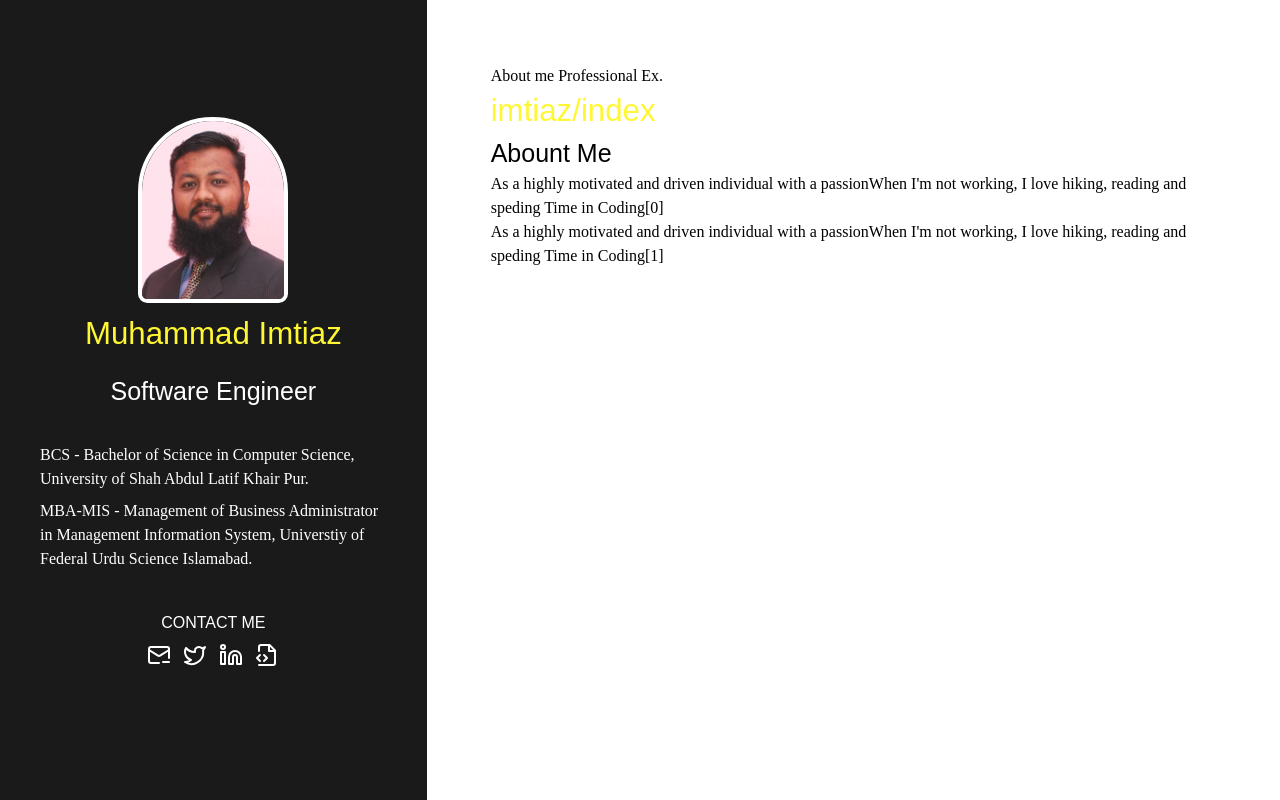
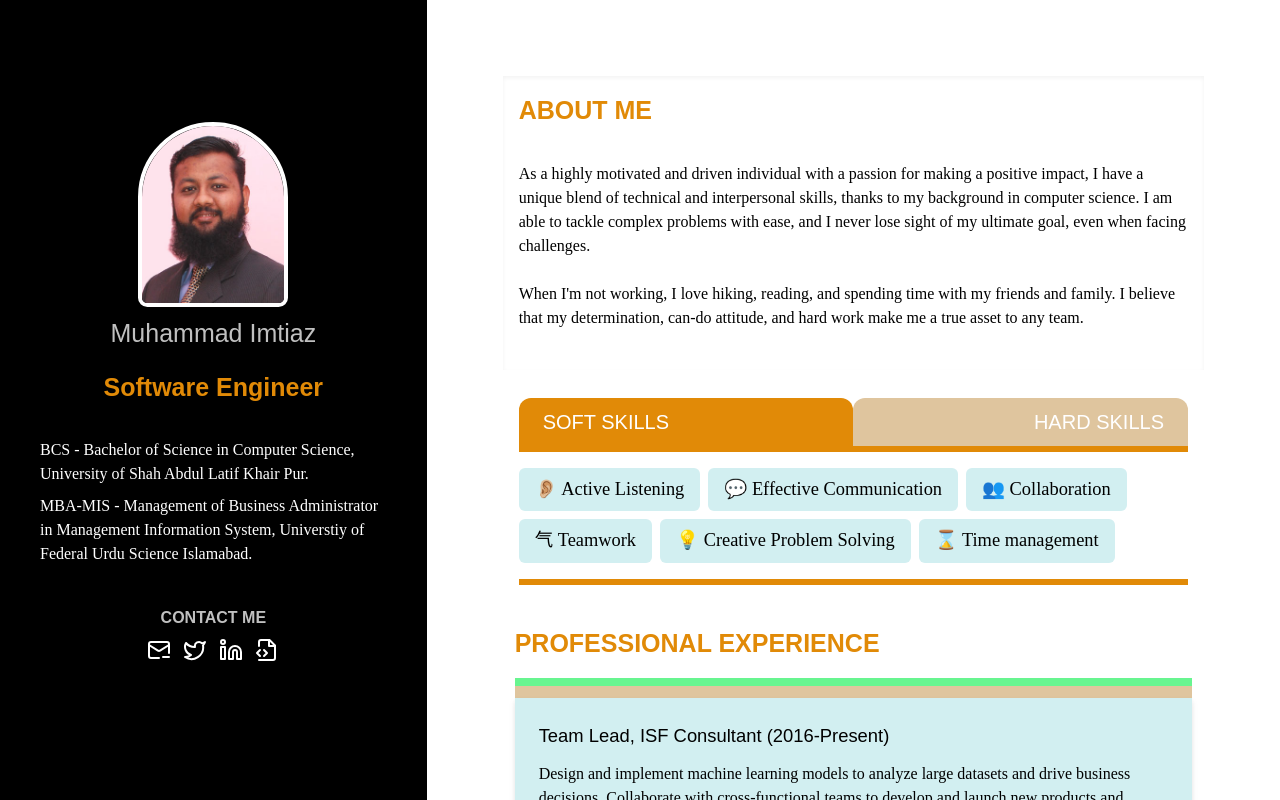
Before and after one commit to imtiazss/portfolio-app, a Next.js app: page / in a window 1280 px wide. Shown: the top 800 px of the page. Built offline with nearby package versions, Linux system fonts and the light colour scheme.

Commit message:
Commit updated project

```diff
--- a/app/component/about-me.jsx
+++ b/app/component/about-me.jsx
@@ -1,12 +1,25 @@
-import React from "react";
+import {React , useId} from "react";
+import Skills   from "@/app/component/skills"
 
-const AboutMe =({data})=> {
+const AboutMe =({data, skills})=> {
     const {title,body} =data;
+    const id = useId();
     return (
         <div>
-            <h2>{title}</h2>
-            <p>{body}[0]</p>
-            <p>{body}[1]</p>
+            <section className="shadow-inner hover:shadow-lg m-3 p-4">
+                <h2 className="mb-8"> {title}</h2>
+                {body?.map((el, i) => (
+                    <p key={`${id}_${i}`} className="mb-6">
+                        {el}
+                    </p>
+                    ))}
+
+
+
+            </section>
+            <section className=" m-3 p-4">
+                <Skills data ={skills} />
+            </section>
         </div>
     )
 }
--- /dev/null
+++ b/app/component/professionalExperioence.jsx
@@ -0,0 +1,28 @@
+import React from "react";
+
+
+const ProfessionalExperionce =({data}) => {
+    const {title,experiences} = data;
+    return (
+        <section>
+
+            <div className="flex flex-col m-6 ">
+            <h2>{title}</h2>
+                {experiences.map(({role, description,current})=> (
+                    <div className="mt-4 bg-lightOrange hover:bg-Orange flex flex-col rounded-lg gap-3">
+                        <span className={`h-2 ${current ? "bg-green" : "bg-grey"}`}></span>
+                            <div className="bg-green-light p-6 drop-shadow-md hover:drop-shadow-lg">
+                                <h3 class>{role}</h3>
+
+                                <p className="mt-3">{description}</p>
+                            </div>
+
+                    </div>
+                ))}
+            </div>
+
+        </section>
+    )
+}
+
+export default ProfessionalExperionce
--- a/app/component/sidebar.jsx
+++ b/app/component/sidebar.jsx
@@ -7,7 +7,7 @@ import {Envelope, Linkedin, Medium, Twitter} from "./icons"
 const Sidebar=({data}) => {
      const {name, role, education,contactLink} = data;
     return(
-        <div className="bg-black flex flex-col
+        <div className="bg-black flex flex-col sm:fixed
                         content-between w-full h-auto
                         sm:h-screen sm:justify-around sm:w-1/3 ">
 
--- /dev/null
+++ b/app/component/skills.jsx
@@ -0,0 +1,70 @@
+"use client"
+import {React, useState} from "react";
+
+const Skills = ({data}) => {
+const [activeTab, setActiveTab] = useState("soft");
+const setBg= (active) => activeTab === active ?
+'bg-Orange' : 'bg-lightOrange'
+
+const setTabsAlignment = (tab) => tab === 'soft' ?
+'text-left' : 'text-right'
+
+const tabs = (
+    <div>
+    <div className="flex ">
+            {['soft','hard'].map((el) => (
+                <button type ='button'
+                className={
+                            `btnAry ${setBg(el)}
+                            ${setTabsAlignment(el)}`
+                          }
+                onClick={() => setActiveTab (el)}>
+                    {el} Skills
+                </button>
+            ))}
+
+
+
+
+
+
+            {/* Other Ways to print two button */}
+            {/* <button className="btn" type='button'
+            onClick={()=> setActiveTab("soft")}>
+                {" "}
+                Soft Skills
+            </button>
+            <button className = "btn" type='button'
+            onClick={()=> setActiveTab("hard")}>
+                {" "}
+                Hard Skills
+            </button>  */}
+
+        </div>
+         <div >
+         <div className="p-[3px] bg-Orange"></div>
+     </div>
+     </div>
+);
+const contant = (
+  <div>
+        <ul className={`flex flex-row flex-wrap
+        content-start list-none py-4 gap-2 ${activeTab==='soft' ? "justify-start" : "justify-end"}`}>
+    {data[activeTab].map(({icon, text}) => (
+    <li key={text} className='skill '>
+    <span> {icon}</span> {text}
+    </li>
+    ))}
+    </ul>
+<div className="p-[3px] bg-Orange"></div>
+</div>
+);
+    return (
+        <div className="">
+        {tabs}
+          {contant}
+        </div>
+    )
+}
+
+export default  Skills;
--- a/app/globals.css
+++ b/app/globals.css
@@ -4,11 +4,11 @@
 
 @layer  base {
 h1 {
-  @apply text-yello text-3xl sm:text-3xl;
+  @apply text-lightCiyan text-3xl sm:text-2xl;
 }
 
 h2{
-  @apply text-2xl;
+  @apply text-2xl text-Orange font-extrabold text-justify;
 }
 
 h3{
@@ -16,7 +16,7 @@ h3{
 }
 
 h4{
-  @apply text-base;
+  @apply text-base text-lightCiyan font-extrabold;
 }
 
 p{
@@ -31,6 +31,27 @@ html {
   @apply font-serif;
 }
 .icons-contactme{
-@apply text-4xl text-white
+@apply text-4xl
 }
 }
+
+section {
+  @apply mb-10;
+}
+
+main h2 {
+  @apply uppercase text-Orange font-extrabold;
+}
+
+.btn {
+@apply w-1/2 h-12 bg-lightCiyan font-display uppercase text-xl m-[2px] hover:drop-shadow-xl  text-white hover:bg-Orange hover:rounded-md ;
+}
+
+
+.btnAry {
+  @apply w-1/2 h-12  font-display uppercase text-sm  hover:drop-shadow-xl rounded-t-xl text-white px-6  lg:text-xl md:text-lg sm:text-sm ;
+  }
+
+  .skill{
+    @apply bg-green-light text-lg py-2 px-4 w-fit rounded-md;
+  }
--- a/app/layout.tsx
+++ b/app/layout.tsx
@@ -23,7 +23,7 @@ export default function RootLayout({
       <body className ="flex flex-col sm:flex-row">
       <Sidebar data={personalData}/>
 
-        <main className = "grow-full p-16 w-full sm:basis-2/3 ml-auto">
+            <main className = "grow-full p-16 w-full sm:basis-2/3 bg-slate-100   rounded-xl ml-auto">
 
         {children}
         </main>
--- a/app/page.tsx
+++ b/app/page.tsx
@@ -1,14 +1,14 @@
 import Image from 'next/image'
 import AboutMe  from '@/app/component/about-me'
-import { aboutMe } from '@/data/page-data'
+import ProfessionalExperionce from '@/app/component/professionalExperioence'
+import { aboutMe, professionalData, skills } from '@/data/page-data'
 export default function Home() {
   return (
    <>
     <div >
-      About me Professional Ex.
-<h1>imtiaz/index</h1>
+         <AboutMe data={aboutMe} skills={skills}/>
+         <ProfessionalExperionce data={professionalData} />
 
-      <AboutMe data={aboutMe}/>
     </div>
    </>
   )
--- a/data/page-data.tsx
+++ b/data/page-data.tsx
@@ -1,4 +1,5 @@
 export const personalData = {
+
     name:"Muhammad Imtiaz",
     role:"Software Engineer",
     education :["BCS - Bachelor of Science in Computer Science, University of Shah Abdul Latif Khair Pur.",
@@ -12,7 +13,54 @@ export const personalData = {
 };
 
 export const aboutMe = {
-    title:"Abount Me",
-    body: ["As a highly motivated and driven individual with a passion",
-           "When I'm not working, I love hiking, reading and speding Time in Coding"]
+    title:"About Me",
+    body: [
+            "As a highly motivated and driven individual with a passion for making a positive impact, I have a unique blend of technical and interpersonal skills, thanks to my background in computer science. I am able to tackle complex problems with ease, and I never lose sight of my ultimate goal, even when facing challenges.",
+            "When I'm not working, I love hiking, reading, and spending time with my friends and family. I believe that my determination, can-do attitude, and hard work make me a true asset to any team.",
+],
 };
+
+
+export const skills = {
+	soft: [
+		{ icon: "👂🏼", text: "Active Listening" },
+		{ icon: "💬", text: "Effective Communication" },
+		{ icon: "👥", text: "Collaboration" },
+		{ icon: "⽓", text: "Teamwork" },
+		{ icon: "💡", text: "Creative Problem Solving" },
+		{ icon: "⌛️", text: "Time management" },
+	],
+	hard: [
+		{ icon: "💻", text: "Dot Net" },
+		{ icon: "ʦ", text: "TypeScript" },
+		{ icon: "🚀", text: "React/Next Js" },
+		{ icon: "💾", text: "SQL" },
+		{ icon: "💾", text: "noSQL" },
+		{ icon: "📈", text: "Data Structures and Algorithms" },
+	],
+};
+
+export const professionalData = {
+	title: "Professional Experience",
+	experiences: [
+		{
+			role: "Team Lead, ISF Consultant (2016-Present)",
+			description:
+				"Design and implement machine learning models to analyze large datasets and drive business decisions. Collaborate with cross-functional teams to develop and launch new products and features. Provide technical guidance and mentorship to junior data scientists. Conduct regular presentations to stakeholders on the findings and insights generated from data analysis.",
+			current: true,
+		},
+
+		{
+			role: "Machine Learning Engineer, XYZ Corp. (2019-2021)",
+			description:
+				"Designed and implemented advanced machine learning algorithms to improve predictive accuracy and performance. Built and maintained scalable machine learning infrastructure using cloud computing platforms. Conducted data exploratory analysis to identify potential use cases and opportunities. Participated in regular code reviews to maintain high quality standards.",
+			current: false,
+		},
+		{
+			role: "Machine Learning Engineer, ABX Corp. (2020-2021)",
+			description:
+				"Designed and implemented advanced machine learning algorithms to improve predictive accuracy and performance. Built and maintained scalable machine learning infrastructure using cloud computing platforms. Conducted data exploratory analysis to identify potential use cases and opportunities. Participated in regular code reviews to maintain high quality standards.",
+			current: false,
+		},
+	],
+};
--- a/package.json
+++ b/package.json
@@ -20,6 +20,7 @@
     "react": "18.2.0",
     "react-dom": "18.2.0",
     "tailwindcss": "3.3.2",
-    "typescript": "5.1.3"
+    "typescript": "5.1.3",
+    "yarn": "^1.22.19"
   }
 }
--- a/tailwind.config.js
+++ b/tailwind.config.js
@@ -9,12 +9,15 @@ module.exports = {
   ],
   theme: {
     colors : {
-      black : "#191A19",
-      yello: "#FFF734",
+      black : "#000000",
+      yellow: "#FFF734",
       green: "#68F590",
       grey: "#F3F3F3" ,
       "green-light":"#d2eff1",
       white : "#fff",
+      lightCiyan : "#C0C0C0",
+      Orange : "#E18A07",
+      lightOrange : "#dfc59e"
 
     },
 
```
Also changed, not shown: app/component/Note.txt (deleted), 2 other files (tests, documents, lock files or other folders).
